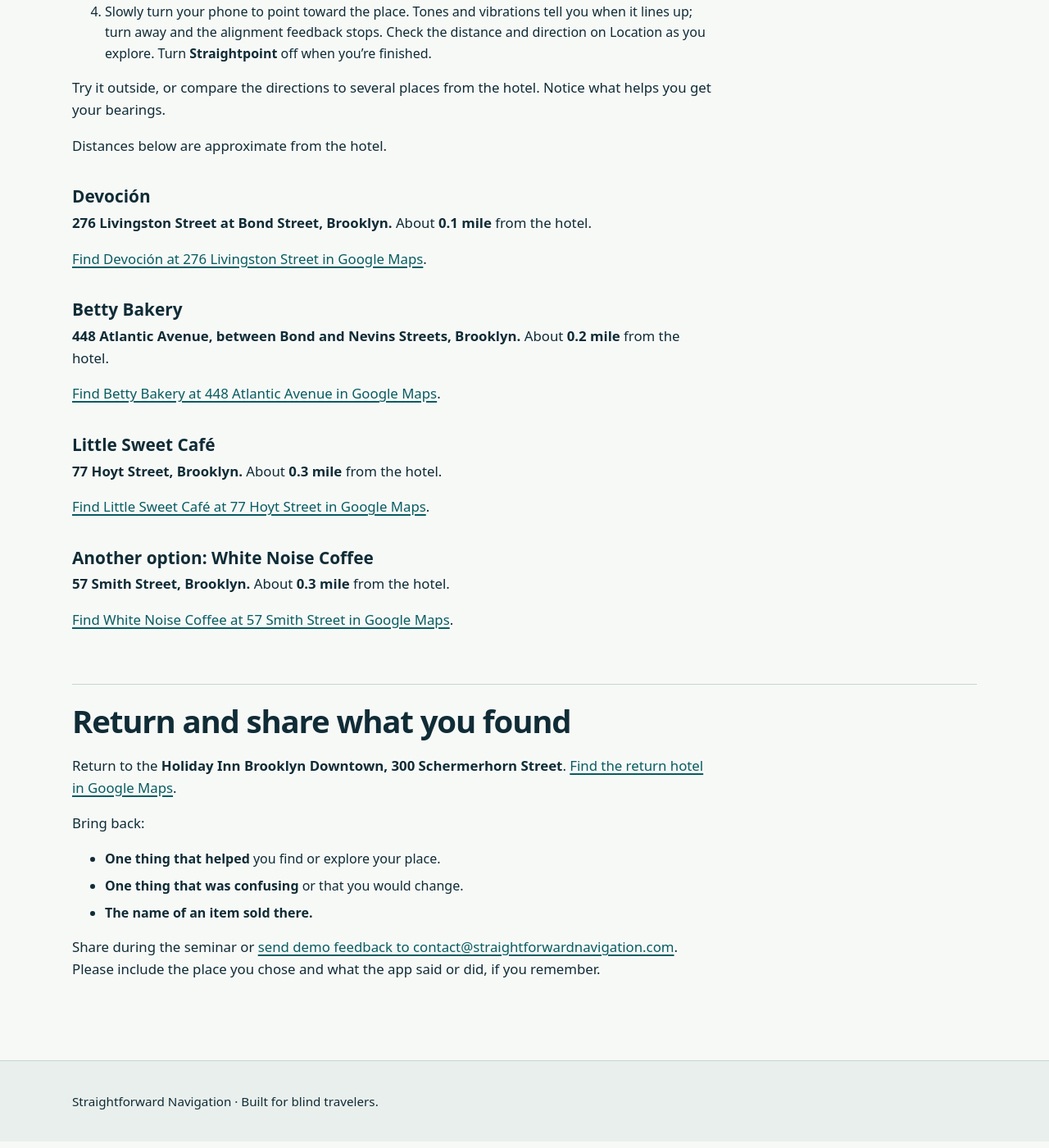
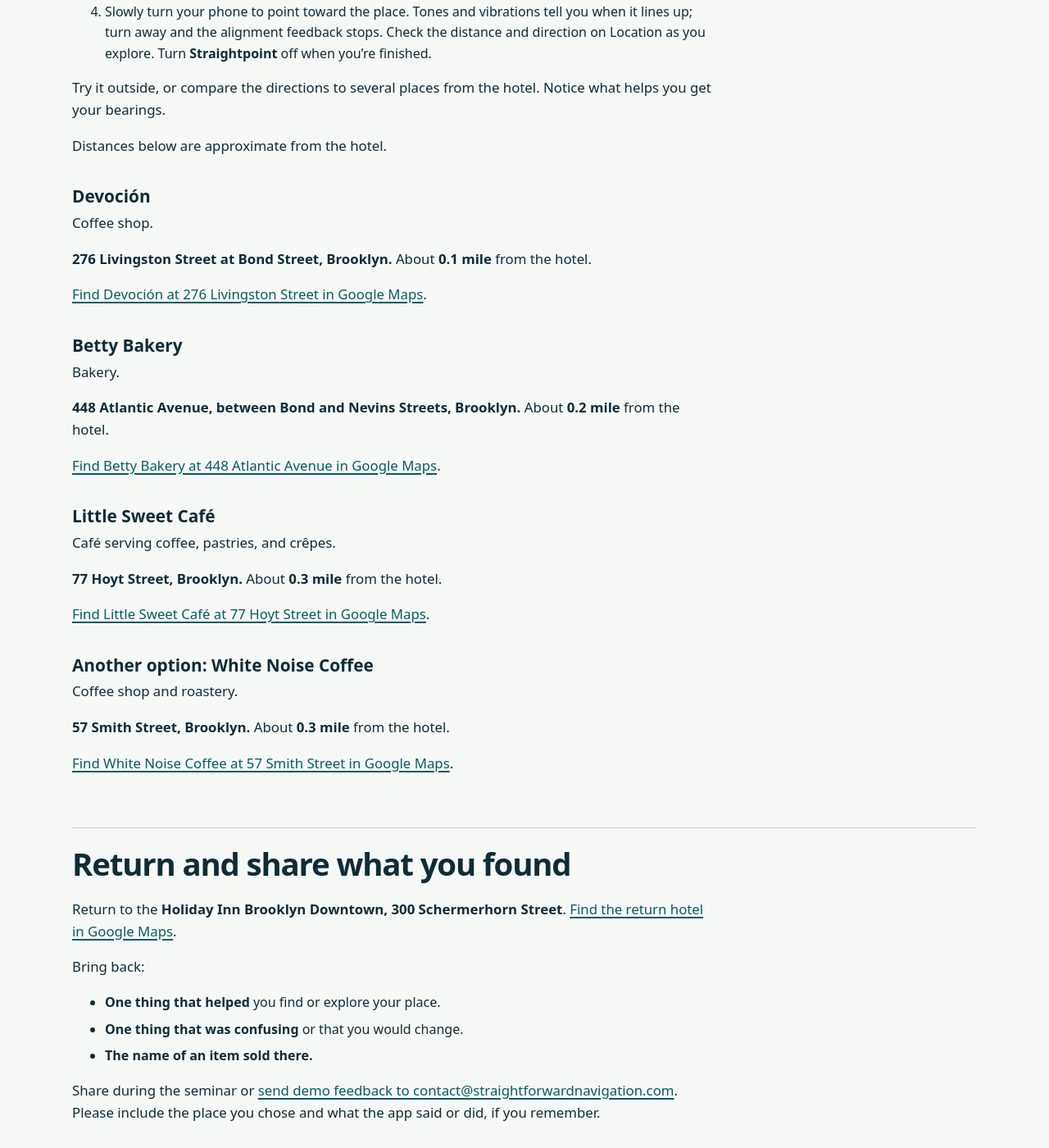
Before and after one commit to mforzano/straightforward-navigation-site, a Jekyll site: the page built from nfbny.md, in a window 1280 px wide and 1400 px high, scrolled down 1160 px. Shown: the whole window at 82% size. Built offline with Jekyll 4.4.1, drawn with Linux system fonts in a browser that asks for light colours.

Commit message:
Add simple business categories to NFB NY destinations

```diff
--- a/nfbny.md
+++ b/nfbny.md
@@ -43,11 +43,15 @@ Distances below are approximate from the hotel.
 
 ### Devoción
 
+Coffee shop.
+
 **276 Livingston Street at Bond Street, Brooklyn.** About **0.1 mile** from the hotel.
 
 [Find Devoción at 276 Livingston Street in Google Maps](https://www.google.com/maps/search/?api=1&query=Devoci%C3%B3n%2C+276+Livingston+Street%2C+Brooklyn%2C+NY).
 
 ### Betty Bakery
+
+Bakery.
 
 **448 Atlantic Avenue, between Bond and Nevins Streets, Brooklyn.** About **0.2 mile** from the hotel.
 
@@ -55,11 +59,15 @@ Distances below are approximate from the hotel.
 
 ### Little Sweet Café
 
+Café serving coffee, pastries, and crêpes.
+
 **77 Hoyt Street, Brooklyn.** About **0.3 mile** from the hotel.
 
 [Find Little Sweet Café at 77 Hoyt Street in Google Maps](https://www.google.com/maps/search/?api=1&query=Little+Sweet+Caf%C3%A9%2C+77+Hoyt+Street%2C+Brooklyn%2C+NY).
 
 ### Another option: White Noise Coffee
+
+Coffee shop and roastery.
 
 **57 Smith Street, Brooklyn.** About **0.3 mile** from the hotel.
 
```
